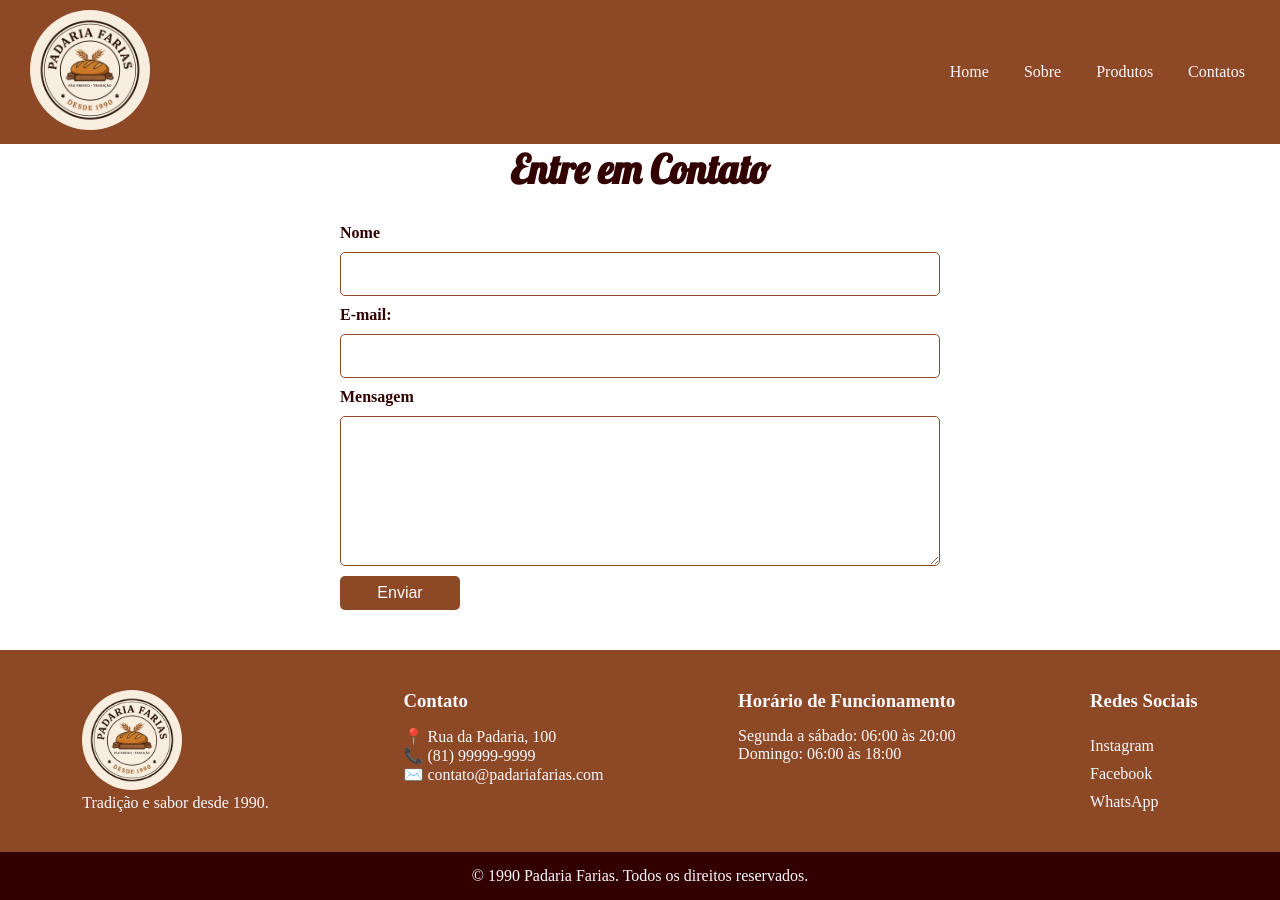
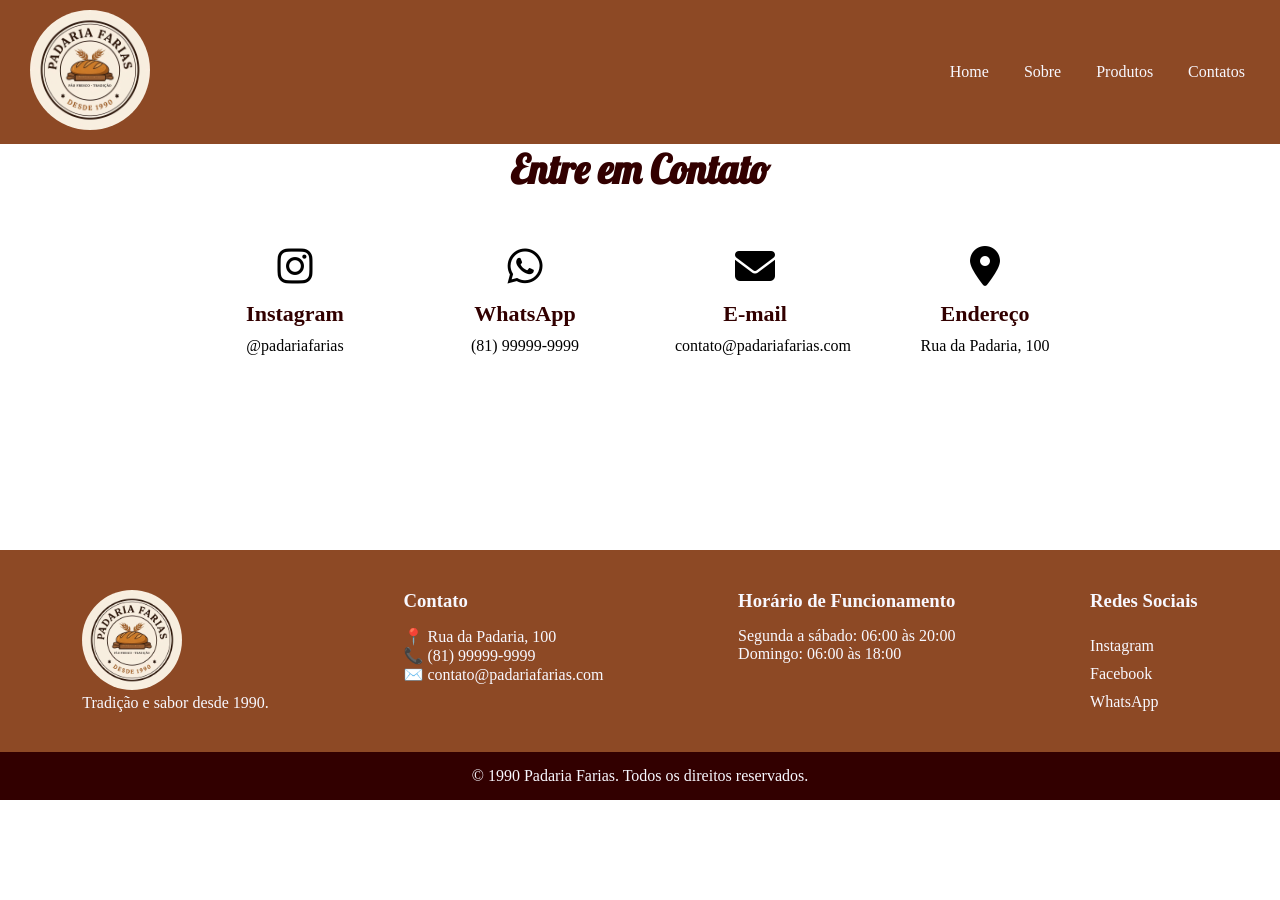
Before and after one commit to adeilson975/Projeto-Padaria, a plain HTML site: page contatos.html in a window 1280 px wide. After the commit the page ends 800 px from the top, so only its background shows below. Drawn offline with Linux system fonts and the light colour scheme.

Commit message:
mudando a pagina contatos

```diff
--- a/contatos.html
+++ b/contatos.html
@@ -6,7 +6,7 @@
 
     <link rel="stylesheet" href="style.css">
     <link href="https://fonts.googleapis.com/css2?family=Lobster&display=swap" rel="stylesheet">
-
+    <link rel="stylesheet" href="https://cdnjs.cloudflare.com/ajax/libs/font-awesome/6.5.2/css/all.min.css">
     <title>Contatos - Padaria Farias</title>
 </head>
 
@@ -24,36 +24,44 @@
             <a href="contatos.html">Contatos</a>
         </nav>
     </header>
-
     <main>
 
         <section class="contatos">
 
             <h1>Entre em Contato</h1>
 
+            <div class="contatos-container">
 
-            <div class="contatos-container">
-                <form>
+                <div class="contato">
+                    <span><i class="fa-brands fa-instagram"></i></span>
+                    <h2>Instagram</h2>
+                    <p>@padariafarias</p>
+                </div>
 
-                    <label for="nome">Nome</label>
-                    <input type="text" id="nome" required>
+                <div class="contato">
+                    <span><i class="fa-brands fa-whatsapp"></i></span>
+                    <h2>WhatsApp</h2>
+                    <p>(81) 99999-9999</p>
+                </div>
 
-                    <label for="email">E-mail:</label>
-                    <input type="email" id="email" required>
+                <div class="contato">
+                    <span><i class="fa-solid fa-envelope"></i></span>
+                    <h2>E-mail</h2>
+                    <p>contato@padariafarias.com</p>
+                </div>
 
-                    <label for="mensagem">Mensagem</label>
-                    <textarea id="mensagem" required></textarea>
-
-                    <button type="submit">Enviar</button>
-
-                </form>
-                <p id="mensagem-sucesso"></p>
+                <div class="contato">
+                    <span><i class="fa-solid fa-location-dot"></i></span>
+                    <h2>Endereço</h2>
+                    <p>Rua da Padaria, 100</p>
+                </div>
 
             </div>
 
         </section>
 
     </main>
+
     <footer>
         <div class="footer-container">
 
@@ -88,6 +96,6 @@
             <p>&copy; 1990 Padaria Farias. Todos os direitos reservados.</p>
         </div>
     </footer>
-<script src="script.js"></script>
+
 </body>
 </html>
--- a/script.js
+++ /dev/null
@@ -1,21 +0,0 @@
-const formulario = document.querySelector(".contatos form");
-const mensagemSucesso = document.querySelector("#mensagem-sucesso");
-
-formulario.addEventListener("submit", function(event) {
-    event.preventDefault();
-
-    const nome = document.querySelector("#nome").value;
-    const email = document.querySelector("#email").value;
-    const mensagem = document.querySelector("#mensagem").value;
-
-    console.log("Nome:", nome);
-    console.log("E-mail:", email);
-    console.log("Mensagem:", mensagem);
-
-    mensagemSucesso.textContent = `Obrigado, ${nome}! Recebemos sua mensagem.`;
-    formulario.reset();
-
-    setTimeout(function() {
-    mensagemSucesso.textContent = "";
-}, 3000);
-});
--- a/style.css
+++ b/style.css
@@ -227,9 +227,19 @@ footer h3 {
     padding: 15px;
     background-color: #320000;
 }
+
 .contatos-container {
     display: flex;
     justify-content: center;
+    gap: 30px;
+    flex-wrap: wrap;
+}
+.contato {
+    width: 200px;
+    padding: 20px;
+    background-color: white;
+    border-radius: 10px;
+    text-align: center;
 }
 .contatos h1 {
     font-family: "Lobster", cursive;
@@ -237,55 +247,17 @@ footer h3 {
     color: #320000;
     font-size: clamp(28px, 8vw, 40px);
     margin-bottom: 30px;
-
+}
+.contato h2 {
+    color: #320000;
+    margin-bottom: 10px;
+    font-size: 22px;
 }
 
-.contatos form {
-    width: 100%;
-    max-width: 600px;
-    display: flex;
-    flex-direction: column;
-    gap: 10px;
-}
-
-.contatos label {
-    color: #320000;
-    font-weight: bold;
-}
-
-.contatos input,
-.contatos textarea {
-    width: 100%;
-    padding: 12px;
-    border: 1px solid #8d4925;
-    border-radius: 5px;
-    font-size: 16px;
-}
-
-.contatos textarea {
-    min-height: 150px;
-    resize: vertical;
-}
-#mensagem-sucesso {
-    color: green;
-    font-weight: bold;
-    margin-top: 15px;
-    text-align: center;
-}
-.contatos button {
-    background-color: #8d4925;
-    color: #F8F8FF;
-    width: 120px;
-    border: none;
-    padding:8px 16px;
-    border-radius: 5px;
-    font-size: 16px;
-    cursor: pointer;
-    transition: 0.3s;
-}
-
-.contatos button:hover {
-    background-color: #320000;
+.contato span {
+    font-size: 40px;
+    display: block;
+    margin-bottom: 10px;
 }
 @media (max-width:600px) {
     header {
```
